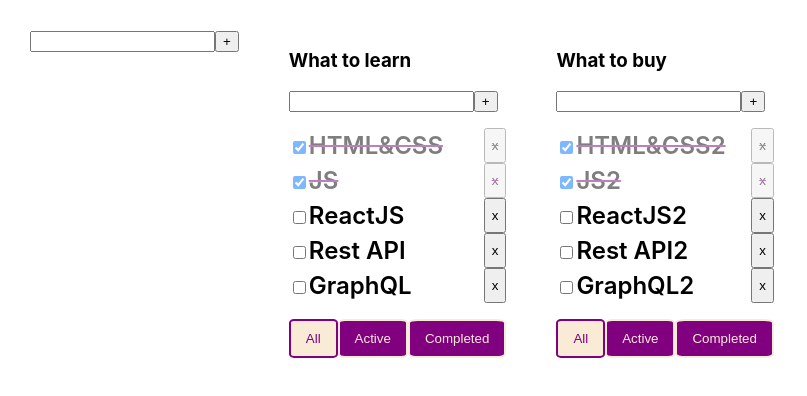
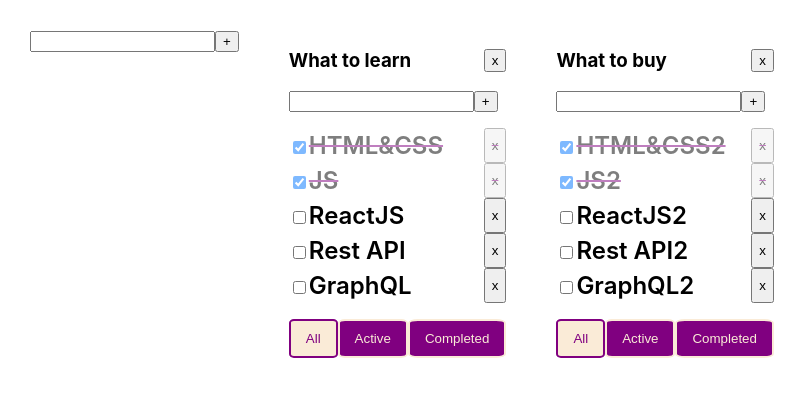
Before and after one commit to Alonasa/ATrelloAlternative, a React (Create React App) app: page / in a window 1280 px wide. Shown: the top 396 px of the page, without its empty margins (0-807 px from the left). Built offline with nearby package versions, Linux system fonts and the light colour scheme.

Commit message:
added MUI

```diff
--- a/package.json
+++ b/package.json
@@ -3,6 +3,10 @@
   "version": "0.1.0",
   "private": true,
   "dependencies": {
+    "@emotion/react": "^11.11.1",
+    "@emotion/styled": "^11.11.0",
+    "@mui/icons-material": "^5.14.3",
+    "@mui/material": "^5.14.3",
     "@testing-library/jest-dom": "^5.16.5",
     "@testing-library/react": "^13.4.0",
     "@testing-library/user-event": "^13.5.0",
--- a/src/App.tsx
+++ b/src/App.tsx
@@ -79,6 +79,10 @@ function App() {
     setTodolists(todolists.map(t=> t.id == tlId ? {...t, title: newTitle} : t))
   }
 
+  const removeTodolist = (tlId: string)=> {
+    setTodolists(todolists.filter(tl=> tl.id !== tlId))
+    delete tasks[tlId]
+  }
 
   return (
     <div className="App">
@@ -105,6 +109,7 @@ function App() {
             changeTaskStatus={changeTaskStatus}
             changeTitle={changeTitle}
             changeTodolistTitle={changeTodolistTitle}
+            removeTodolist={removeTodolist}
           />
         )
       })}
--- a/src/Todolist.module.css
+++ b/src/Todolist.module.css
@@ -55,3 +55,8 @@
     opacity: 0.5;
     text-decoration: purple line-through;
 }
+
+.title {
+    display: flex;
+    justify-content: space-between;
+}
--- a/src/Todolist.tsx
+++ b/src/Todolist.tsx
@@ -14,6 +14,7 @@ type PropsType = {
   changeTaskStatus: (tlId: string, id: string) => void
   changeTitle: (tlId: string, id: string, newTitle: string) => void
   changeTodolistTitle: (tlId: string, newTitle: string) => void
+  removeTodolist: (tlId: string) => void
 }
 
 export type taskType = {
@@ -48,13 +49,19 @@ export const Todolist = (props: PropsType) => {
   }
 
   const changeTodolistTitleHandler = (newTitle: string) => {
-    props.changeTodolistTitle(props.tlId, newTitle)
+	props.changeTodolistTitle(props.tlId, newTitle)
+  }
+
+  const removeTodolistHandler = (tlId: string) => {
+    props.removeTodolist(tlId)
   }
 
   return (
 	<div>
-	  <h3>
-		<EditableSpan value={props.mainTitle} onChange={changeTodolistTitleHandler}/>
+	  <h3 className={s.title}>
+		<EditableSpan value={props.mainTitle}
+					  onChange={changeTodolistTitleHandler}/>
+		<button onClick={() => removeTodolistHandler(props.tlId)}>x</button>
 	  </h3>
 	  <div>
 		<AddItemForm addItem={addTask}/>
```
Also changed, not shown: 1 other file (tests, documents, lock files or other folders).
